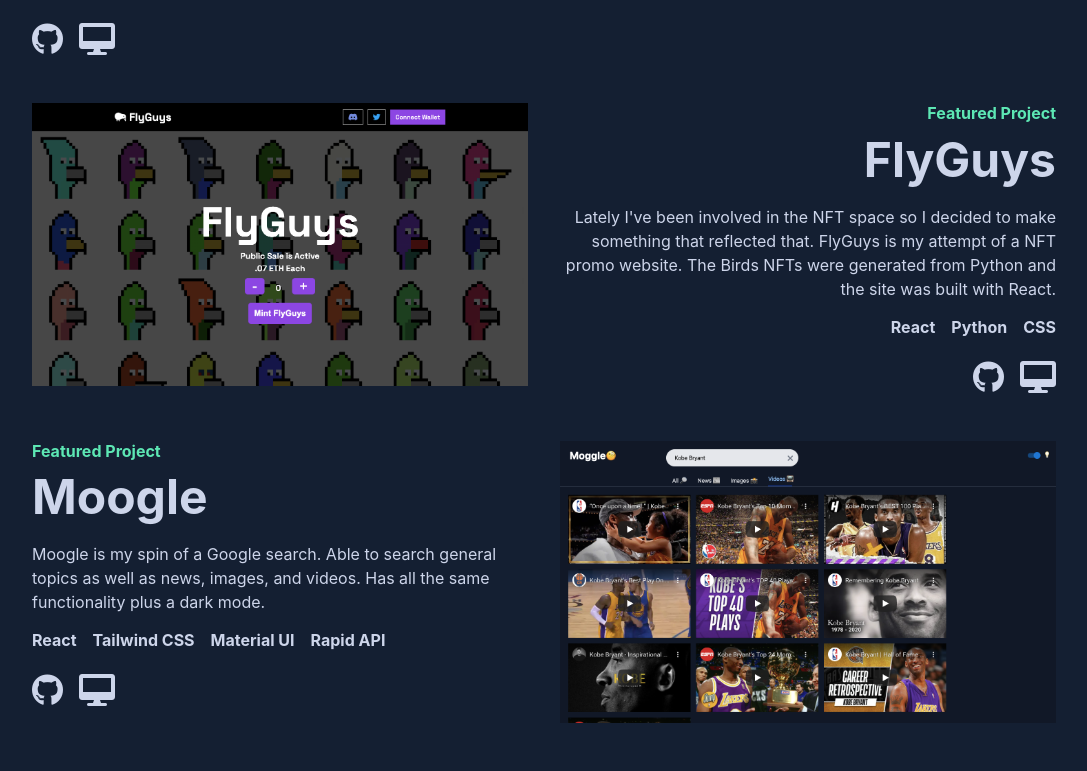
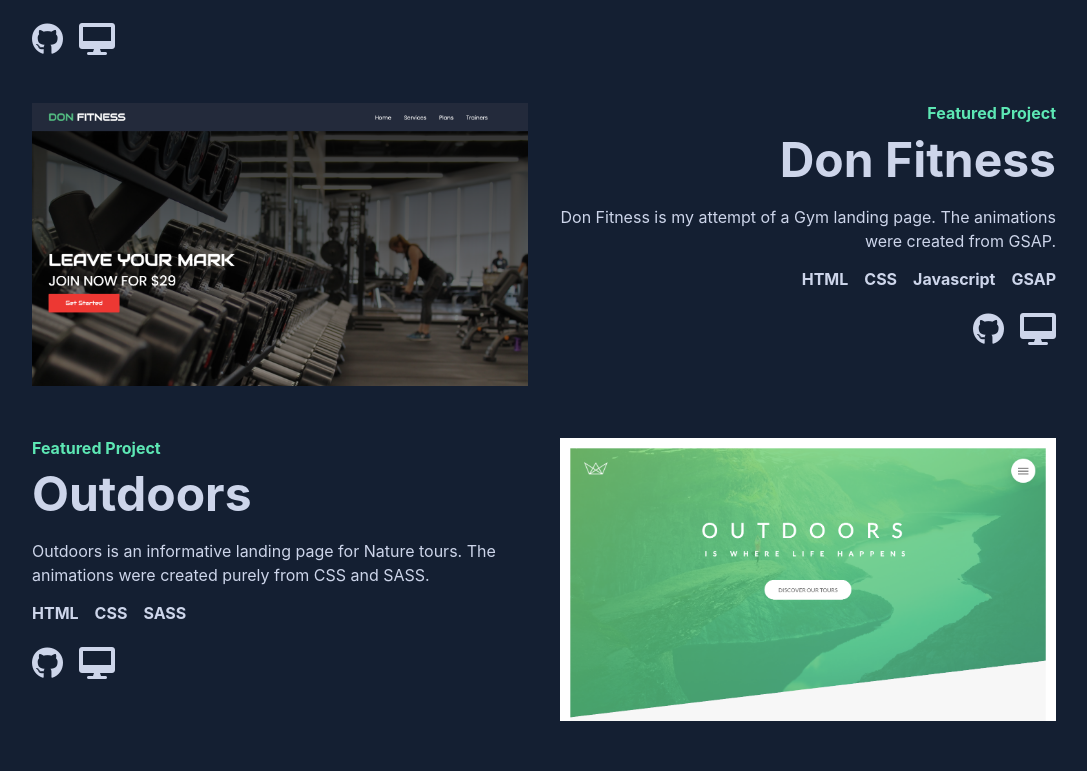
Before and after one commit to tuttongchan/final-portfolio, a React (Create React App) app in the folder client/: page /projects in a window 1280 px wide. Shown: the part 809-1580 px from the top of the page, without its empty margins (96-1183 px from the left). Built offline with nearby package versions, Linux system fonts and the light colour scheme.

Commit message:
add fitness and nature landings

```diff
--- a/client/src/components/projects/Projects.js
+++ b/client/src/components/projects/Projects.js
@@ -5,9 +5,10 @@ import Project2 from '../../images/project-2.png';
 import Project4 from '../../images/project-4.png';
 import Moogle from '../../images/moogle.png';
 import BugBud from '../../images/bugbud.png';
+import Nature from '../../images/nature.png';
+import Gym from '../../images/gym.png';
 
 const Projects = () => {
-  // Test Text
   return (
     <div className="projects-container" id="projects">
       <div className="projects-heading-container">
@@ -107,34 +108,33 @@ const Projects = () => {
 
       <div className="projects-grid-1">
         <div className="projects-picture-1">
-          <img src={Project2} alt="Project 1" />
+          <img src={Gym} alt="Project 1" />
         </div>
         <div className="projects-desc">
           <h6 className="project-title-1">Featured Project</h6>
-          <h2 className="project-title-2">FlyGuys</h2>
+          <h2 className="project-title-2">Don Fitness</h2>
           <p className="project-paragraph-1">
-            Lately I've been involved in the NFT space so I decided to make
-            something that reflected that. FlyGuys is my attempt of a NFT promo
-            website. The Birds NFTs were generated from Python and the site was
-            built with React.
+            Don Fitness is my attempt of a Gym landing page. The animations were
+            created from GSAP.
           </p>
           <div className="projects-list-1">
             <ul>
-              <li>React</li>
-              <li>Python</li>
+              <li>HTML</li>
               <li>CSS</li>
+              <li>Javascript</li>
+              <li>GSAP</li>
             </ul>
           </div>
           <div className="project-icons-container">
             <a
-              href="https://github.com/tuttongchan/flyGuys"
+              href="https://github.com/tuttongchan/don-fitness"
               rel="noreferrer"
               target="_blank"
             >
               <i className="fab fa-github"></i>
             </a>
             <a
-              href="https://flyguys.netlify.app/"
+              href="https://donfitness.netlify.app/"
               rel="noreferrer"
               target="_blank"
             >
@@ -143,37 +143,35 @@ const Projects = () => {
           </div>
         </div>
         <div className="projects-picture-query">
-          <img src={Project2} alt="Project 1" />
+          <img src={Gym} alt="Project 1" />
         </div>
       </div>
 
       <div className="projects-grid-2">
         <div className="projects-desc">
           <h6 className="project-title-3">Featured Project</h6>
-          <h2 className="project-title-4">Moogle</h2>
+          <h2 className="project-title-4">Outdoors</h2>
           <p className="project-paragraph-2">
-            Moogle is my spin of a Google search. Able to search general topics
-            as well as news, images, and videos. Has all the same functionality
-            plus a dark mode.
+            Outdoors is an informative landing page for Nature tours. The
+            animations were created purely from CSS and SASS.
           </p>
           <div className="projects-list-2">
             <ul>
-              <li>React</li>
-              <li>Tailwind CSS</li>
-              <li>Material UI</li>
-              <li>Rapid API</li>
+              <li>HTML</li>
+              <li>CSS</li>
+              <li>SASS</li>
             </ul>
           </div>
           <div>
             <a
-              href="https://github.com/tuttongchan/moogle"
+              href="https://github.com/tuttongchan/nature-landing"
               rel="noreferrer"
               target="_blank"
             >
               <i className="fab fa-github mr-1"></i>
             </a>
             <a
-              href="https://mooglefinder.netlify.app/"
+              href="https://outdoorslanding.netlify.app/"
               rel="noreferrer"
               target="_blank"
             >
@@ -182,11 +180,11 @@ const Projects = () => {
           </div>
         </div>
         <div className="projects-picture-2">
-          <img src={Moogle} alt="Project 2" />
+          <img src={Nature} alt="Project 2" />
         </div>
       </div>
 
-      <div className="projects-grid-1">
+      {/* <div className="projects-grid-1">
         <div className="projects-picture-1">
           <img src={Project4} alt="Project 1" />
         </div>
@@ -226,7 +224,7 @@ const Projects = () => {
         <div className="projects-picture-query">
           <img src={Project4} alt="Project 1" />
         </div>
-      </div>
+      </div> */}
     </div>
   );
 };
```
Also changed, not shown: client/src/images/gym.png (added), client/src/images/nature.png (added).
